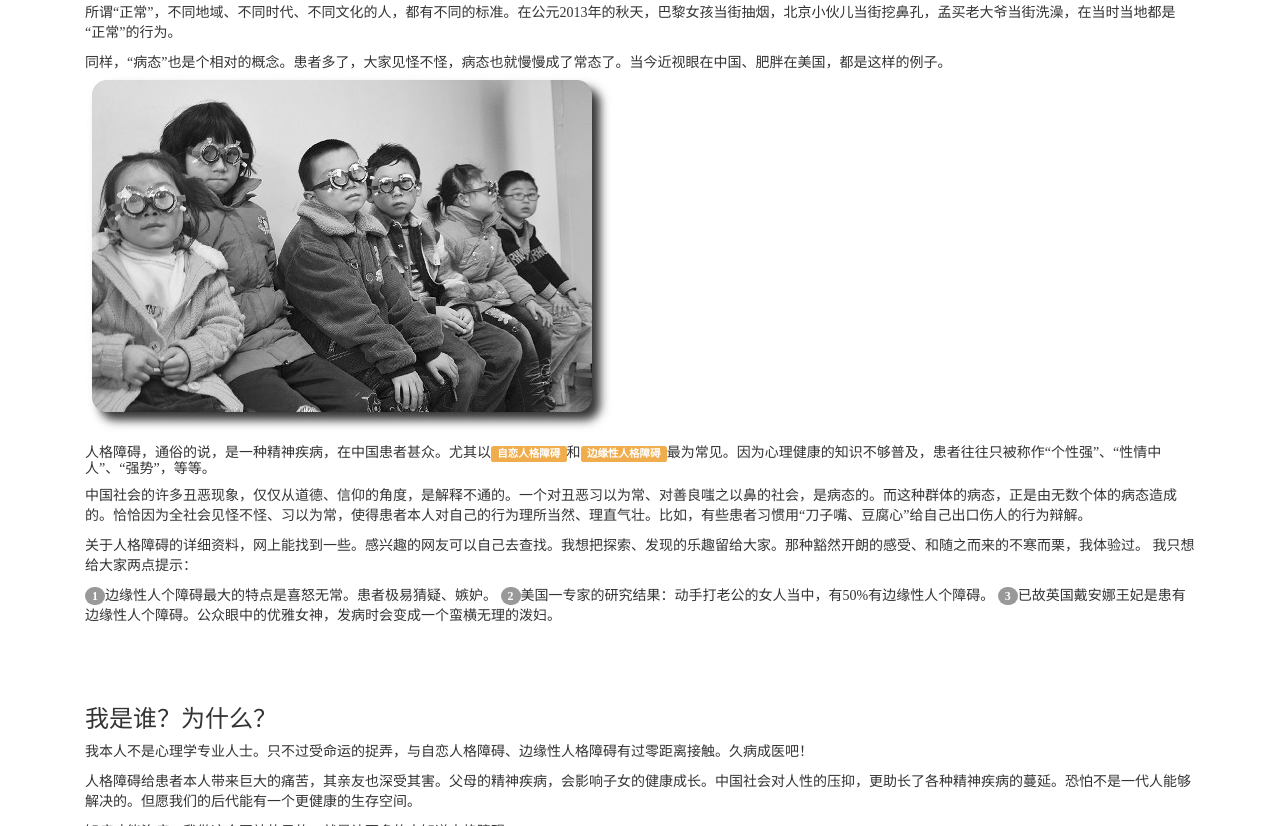
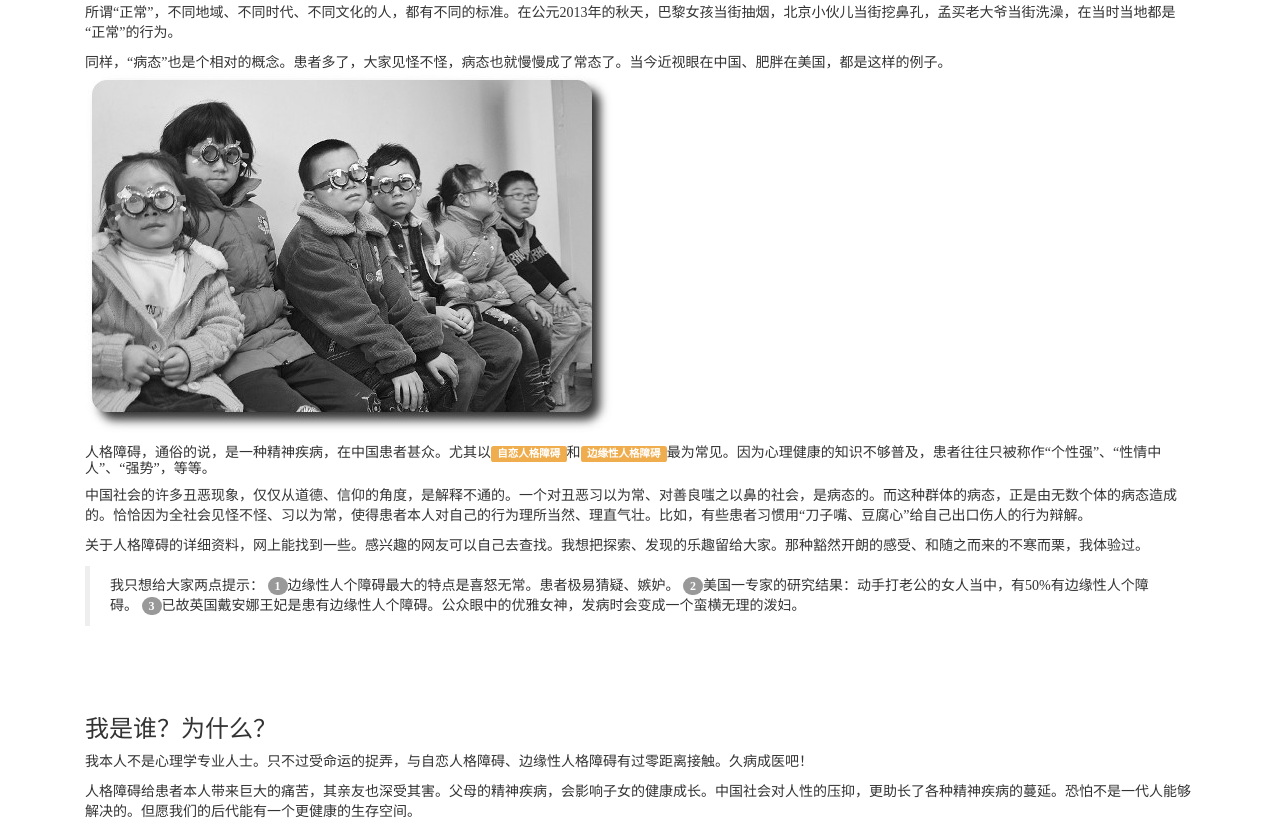
Before and after one commit to bingfu/bingfu, a plain HTML site: page public/index.html in a window 1280 px wide. Shown: the part 735-1561 px from the top of the page. Drawn offline with Linux system fonts and the light colour scheme.

Commit message:
index.html edit

```diff
--- a/public/index.html
+++ b/public/index.html
@@ -5,7 +5,7 @@
     <meta name="viewport" content="width=device-width, initial-scale=1.0">
     <meta name="description" content="人格障碍在中国是被忽视的常见病">
 
-    <title>Half-Page Full Width Slider Starter Template for Bootstrap</title>
+    <title>病夫系列网站之一： 人格障碍： 当病态成为常态</title>
 
     <!-- Bootstrap core CSS -->
     <link href="css/bootstrap.css" rel="stylesheet">
@@ -112,10 +112,12 @@
           <h5>人格障碍，通俗的说，是一种精神疾病，在中国患者甚众。尤其以<div class="label label-warning">自恋人格障碍</div>和<div class="label label-warning">边缘性人格障碍</div>最为常见。因为心理健康的知识不够普及，患者往往只被称作“个性强”、“性情中人”、“强势”，等等。</h5>
           <p>中国社会的许多丑恶现象，仅仅从道德、信仰的角度，是解释不通的。一个对丑恶习以为常、对善良嗤之以鼻的社会，是病态的。而这种群体的病态，正是由无数个体的病态造成的。恰恰因为全社会见怪不怪、习以为常，使得患者本人对自己的行为理所当然、理直气壮。比如，有些患者习惯用“刀子嘴、豆腐心”给自己出口伤人的行为辩解。</p>
           <p>关于人格障碍的详细资料，网上能找到一些。感兴趣的网友可以自己去查找。我想把探索、发现的乐趣留给大家。那种豁然开朗的感受、和随之而来的不寒而栗，我体验过。
-            我只想给大家两点提示：
-            <div class="badge">1</div>边缘性人个障碍最大的特点是喜怒无常。患者极易猜疑、嫉妒。
-            <div class="badge">2</div>美国一专家的研究结果：动手打老公的女人当中，有50%有边缘性人个障碍。
-            <div class="badge">3</div>已故英国戴安娜王妃是患有边缘性人个障碍。公众眼中的优雅女神，发病时会变成一个蛮横无理的泼妇。
+            <blockquote>
+              我只想给大家两点提示：
+              <div class="badge">1</div>边缘性人个障碍最大的特点是喜怒无常。患者极易猜疑、嫉妒。
+              <div class="badge">2</div>美国一专家的研究结果：动手打老公的女人当中，有50%有边缘性人个障碍。
+              <div class="badge">3</div>已故英国戴安娜王妃是患有边缘性人个障碍。公众眼中的优雅女神，发病时会变成一个蛮横无理的泼妇。
+            </blockquote>
           </p>
         </div>
       </div>
```
